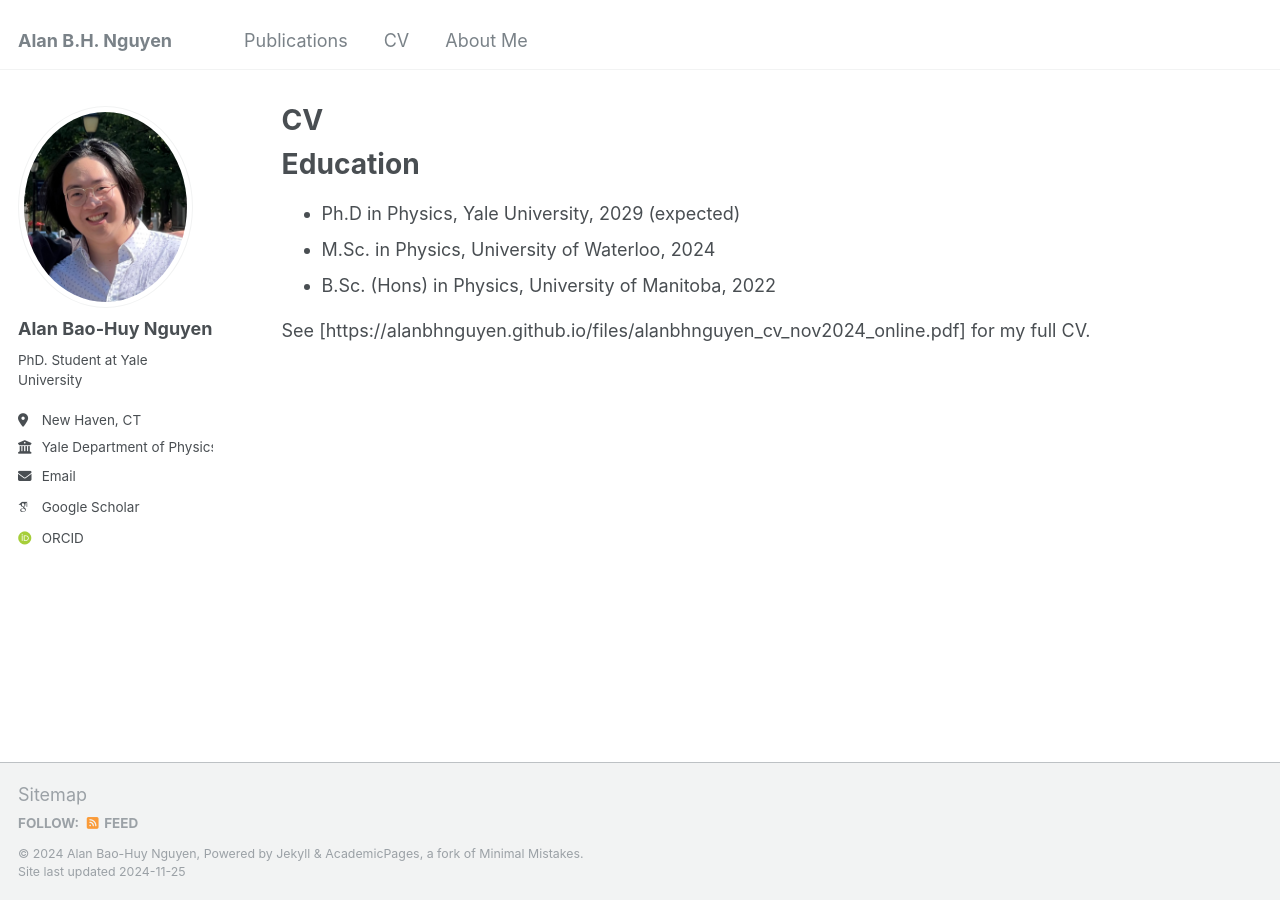
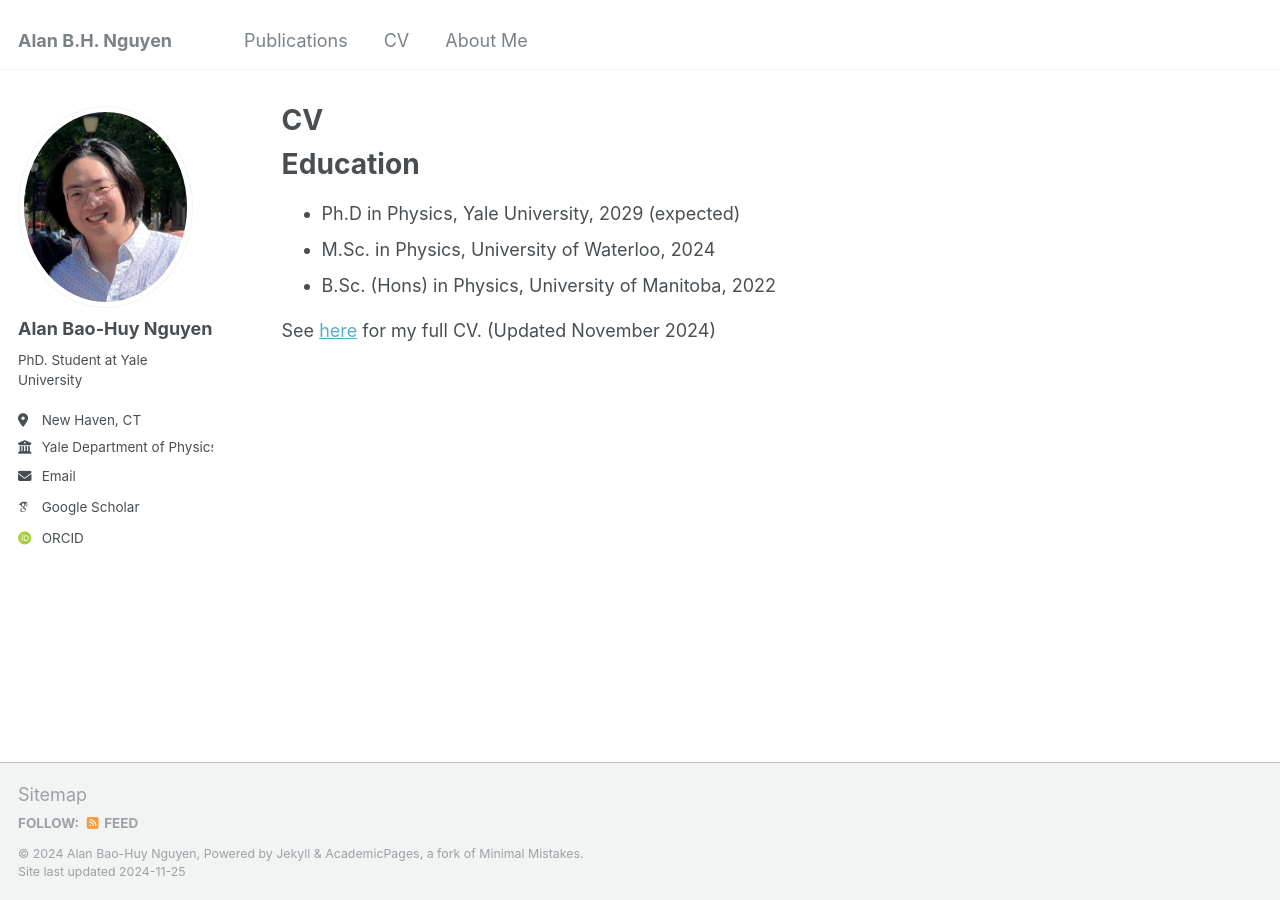
Before and after one commit to alanbhnguyen/alanbhnguyen.github.io, a Jekyll site: the page built from _pages/cv.md, in a window 1280 px wide. Built offline with Jekyll 4.4.1, drawn with Linux system fonts in a browser that asks for light colours; some web fonts are replaced.

Commit message:
Update cv.md

```diff
--- a/_pages/cv.md
+++ b/_pages/cv.md
@@ -15,4 +15,4 @@ Education
 * M.Sc. in Physics, University of Waterloo, 2024
 * B.Sc. (Hons) in Physics, University of Manitoba, 2022
 
-See [https://alanbhnguyen.github.io/files/alanbhnguyen_cv_nov2024_online.pdf] for my full CV.
+See [here](https://alanbhnguyen.github.io/files/alanbhnguyen_cv_nov2024_online.pdf) for my full CV. (Updated November 2024)
```
